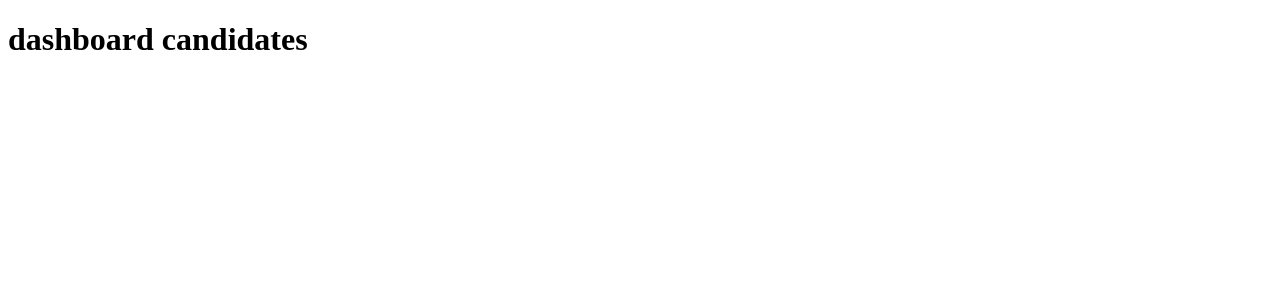
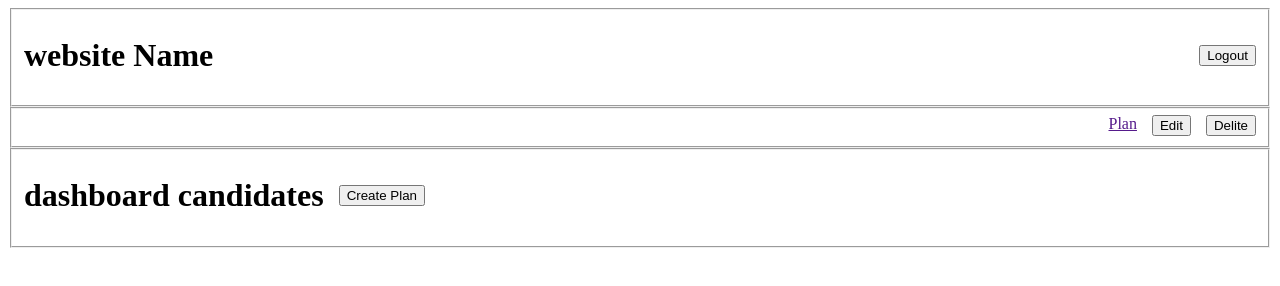
Before and after one commit to Wiiiou/PythonProject, a plain HTML site: page flask_app/templates/dashboard_candidates.html in a window 1280 px wide. Drawn offline with Linux system fonts and the light colour scheme.

Commit message:
Add files via upload

```diff
--- a/flask_app/templates/dashboard_candidates.html
+++ b/flask_app/templates/dashboard_candidates.html
@@ -6,6 +6,28 @@
     <title>Document</title>
 </head>
 <body>
-    <h1>dashboard candidates</h1>
+    <fieldset style="display: flex; justify-content: space-between; align-items: center;">
+        <h1>website Name</h1>
+        <form action="/logout">
+            <button type="submit">Logout</button>
+        </form>
+    </fieldset>
+    <fieldset style="display: flex; justify-content: end; gap: 15px;">
+        <form action="/candidate/show">
+            <a href="">Plan</a>
+        </form>
+        <form action="/candidate/edit">
+            <button type="submit">Edit</button>
+        </form>
+        <form action="/candidate/delite">
+            <button type="submit">Delite</button>
+        </form>
+    </fieldset>
+    <fieldset style="display: flex;align-items: center; gap: 15px;">
+        <h1>dashboard candidates</h1>
+        <form action="/candidate/create">
+            <button type="submit">Create Plan</button>
+        </form>
+    </fieldset>
 </body>
 </html>
```
